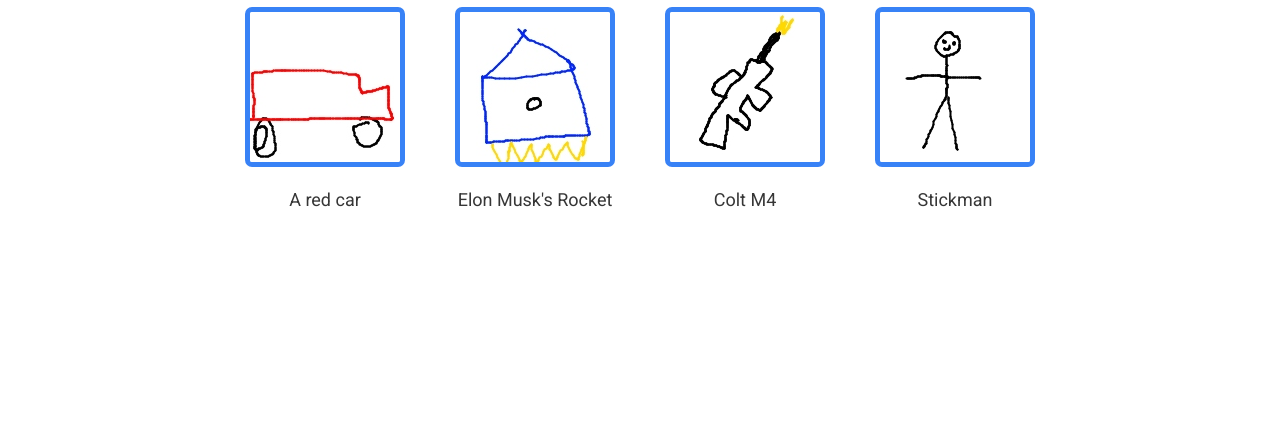
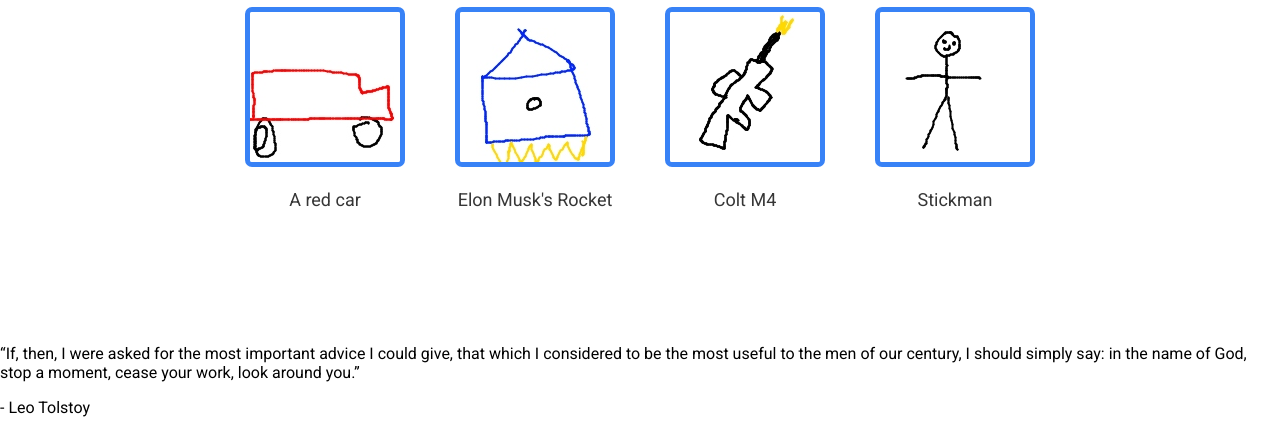
Before and after one commit to CosminBozai/landing, a plain HTML site: page index.html in a window 1280 px wide. Shown: the part 662-1095 px from the top of the page. Before the commit the page ends 990 px from the top, so only its background shows below. Drawn offline with Linux system fonts and the light colour scheme.

Commit message:
Added the quote section as an article

```diff
--- a/index.html
+++ b/index.html
@@ -39,6 +39,7 @@
       </div>
       <img class="header-img" src="img/header-img.jpg" />
     </header>
+    <!-- The random information section -->
     <section>
       <h2>Some random information.</h2>
       <div class="row-wrapper">
@@ -60,5 +61,15 @@
         </div>
       </div>
     </section>
+    <!-- Quote -->
+    <article>
+      <p class="quote">
+        “If, then, I were asked for the most important advice I could give, that
+        which I considered to be the most useful to the men of our century, I
+        should simply say: in the name of God, stop a moment, cease your work,
+        look around you.”
+      </p>
+      <p class="author">- Leo Tolstoy</p>
+    </article>
   </body>
 </html>
```
